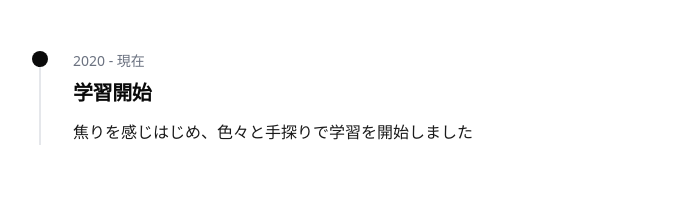
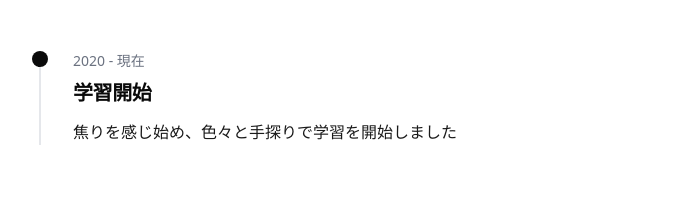
Before and after one commit to sanbay3/san_bay3_portfolio, a Next.js app: page / in a window 1280 px wide. Shown: the part 3323-3532 px from the top of the page, without its empty margins (217-909 px from the left). Built offline with nearby package versions, Linux system fonts and the light colour scheme.

Commit message:
Fix  description

```diff
--- a/components/Experience.tsx
+++ b/components/Experience.tsx
@@ -18,7 +18,7 @@ export default function Experience() {
     {
       period: '2020 - 現在',
       title: '学習開始',
-      description: '焦りを感じはじめ、色々と手探りで学習を開始しました',
+      description: '焦りを感じ始め、色々と手探りで学習を開始しました',
     },
     // 今後追加する経歴をここに記入
     ]
```
